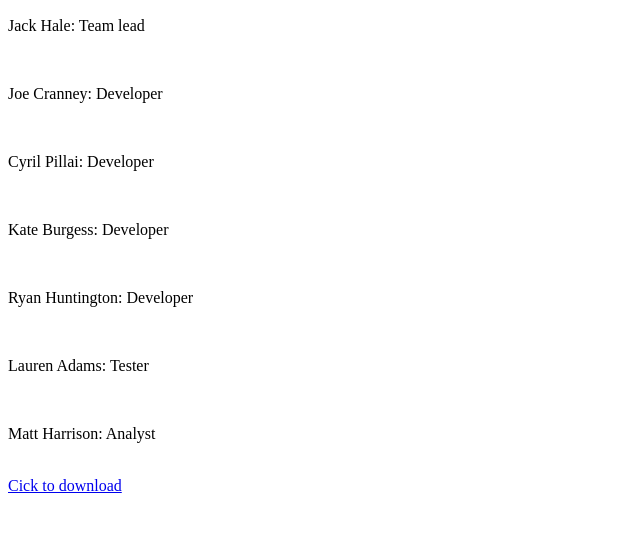
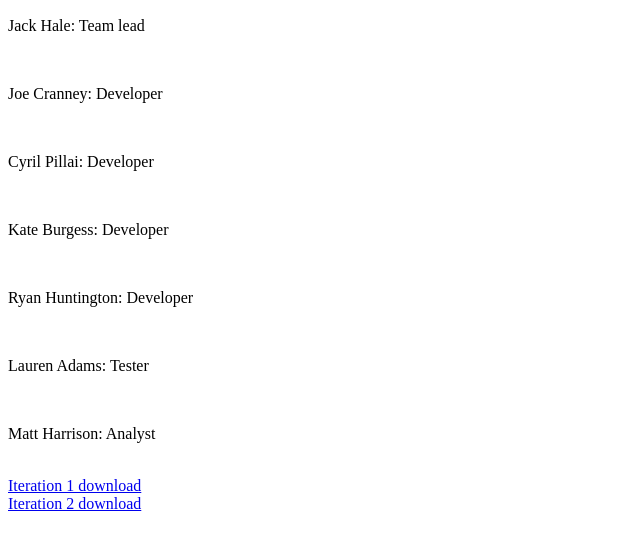
Before and after one commit to lauren-adams/PowerRankings, a plain HTML site: page index.html in a window 1280 px wide. Shown: the part 110-660 px from the top of the page, without its empty margins (0-640 px from the left). Drawn offline with Linux system fonts and the light colour scheme.

Commit message:
Update index.html

```diff
--- a/index.html
+++ b/index.html
@@ -21,6 +21,8 @@
 <p>Matt Harrison: Analyst</p>
 <br>
   <! change Assignment4_RyanHuntington.zip to be the zip file that we are submitting with all our documents>
-<a href="Iteration1.zip" download>Cick to download</a>
+<a href="Iteration1.zip" download>Iteration 1 download</a>
+<br>
+<a href="Iteration2.zip" download>Iteration 2 download</a>
 </body>
 </html>
```
